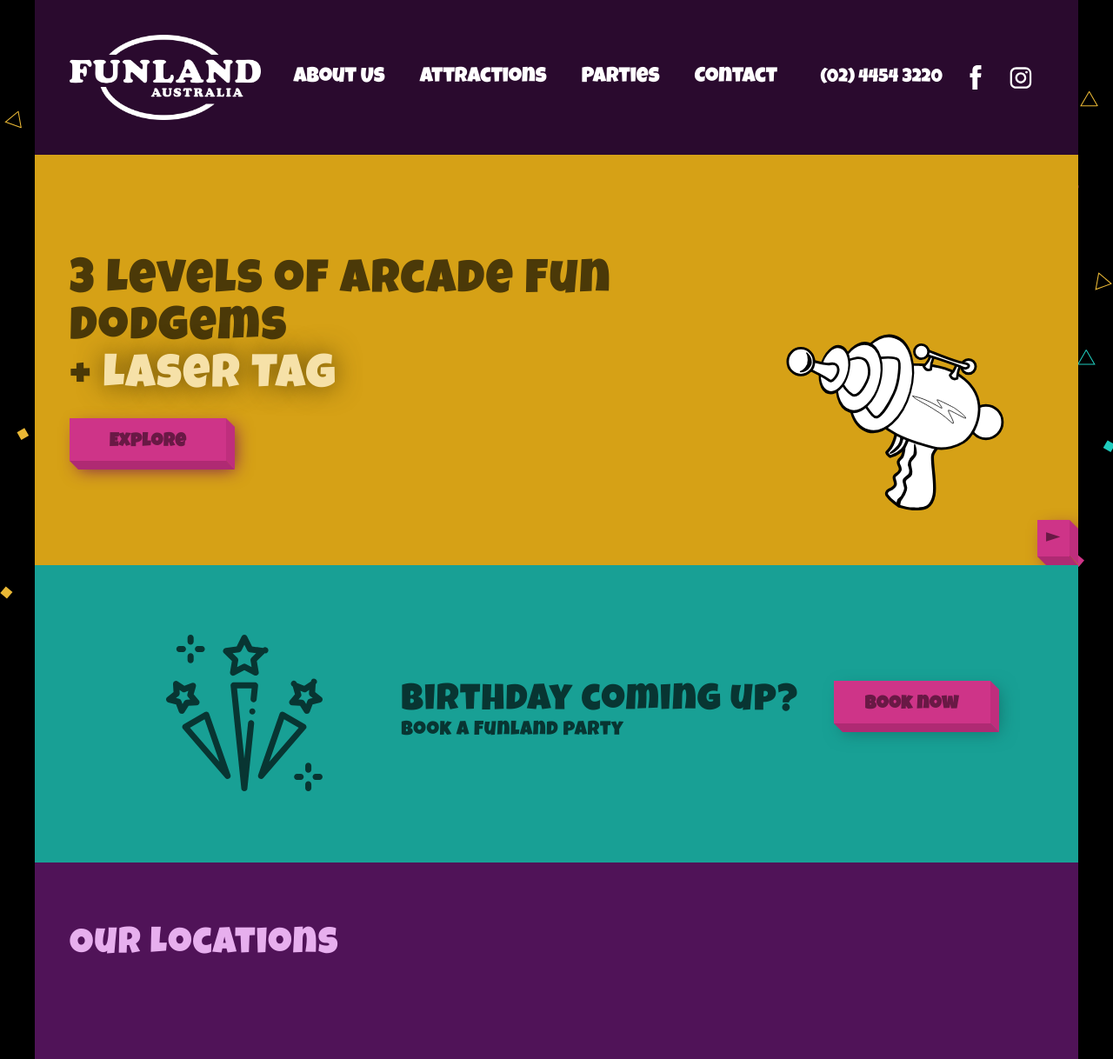
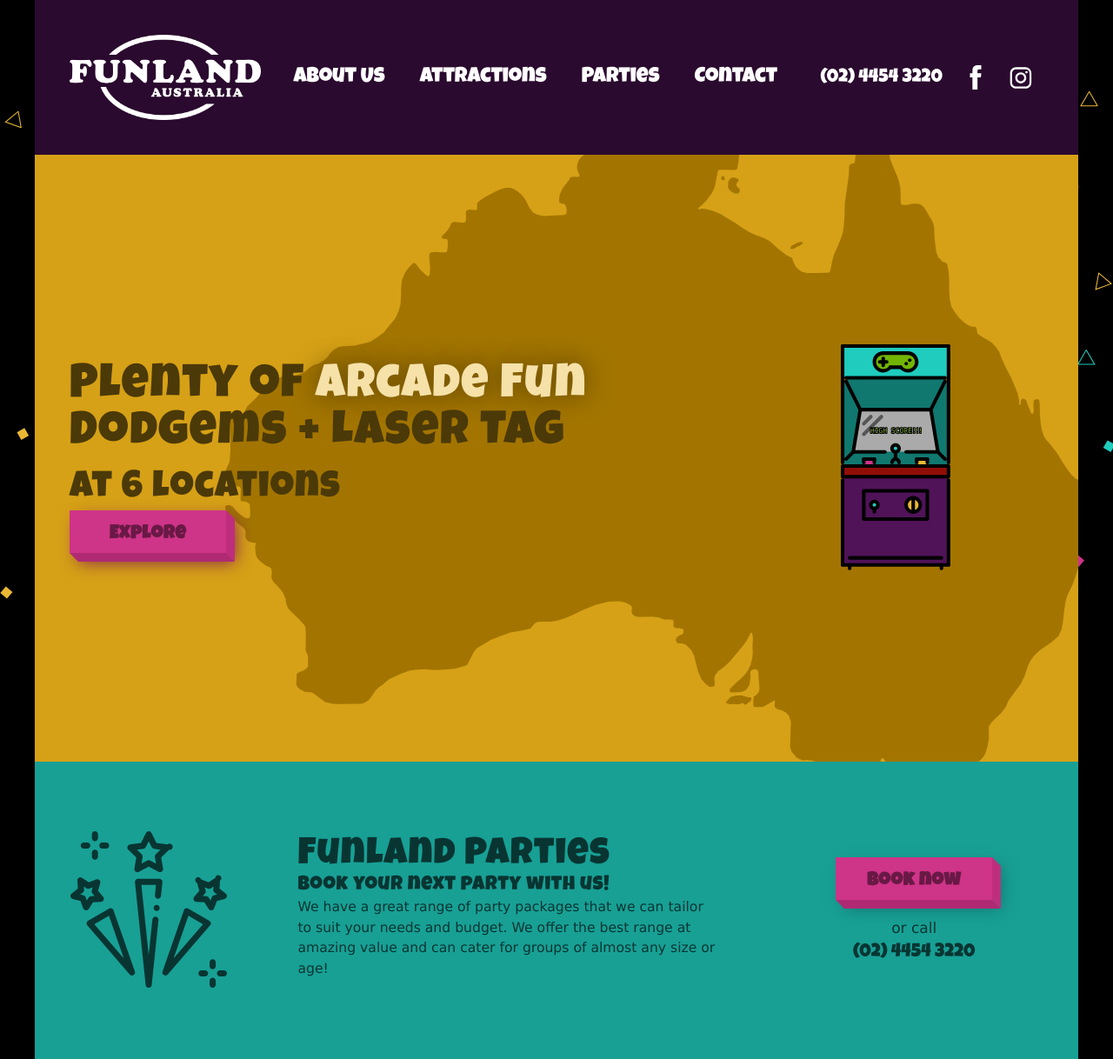
Before and after one commit to angusm73/Funland, a PHP site: page / in a window 1280 px wide. Shown: the top 1218 px of the page at 87% size. Run offline with PHP 8.4, Linux system fonts and the light colour scheme; data that the repository does not hold is empty; some libraries are stand-ins or nearby versions.

Commit message:
Added colors and hero background of Australia

```diff
--- a/src/index.php
+++ b/src/index.php
@@ -8,11 +8,13 @@
 
 <div class="sw p-0">
     <div class="hero">
-        <h1>3 Levels of <span data-item="arcade-machine">Arcade Fun</span> <br><span data-item="dodgem">Dodgems</span> <br>+ <span data-item="laser-gun" class="active">Laser Tag</span></h1>
+        <?=file_get_contents("$_SERVER[DOCUMENT_ROOT]/img/australia.svg")?>
+        <?=file_get_contents("$_SERVER[DOCUMENT_ROOT]/img/gun-2.svg")?>
+        <?=file_get_contents("$_SERVER[DOCUMENT_ROOT]/img/dodgem-2.svg")?>
+        <?=file_get_contents("$_SERVER[DOCUMENT_ROOT]/img/arcade-machine-2.svg")?>
+        <h1>Plenty of <span data-item="arcade-machine" class="active">Arcade Fun</span> <br><span data-item="dodgem">Dodgems</span> + <span data-item="laser-gun">Laser Tag</span></h1>
+        <h2>At 6 locations</h2>
         <button class="btn" onclick="game.initGame()">Explore</button>
-        <?=file_get_contents("$_SERVER[DOCUMENT_ROOT]/img/gun.svg")?>
-        <?=file_get_contents("$_SERVER[DOCUMENT_ROOT]/img/dodgem.svg")?>
-        <?=file_get_contents("$_SERVER[DOCUMENT_ROOT]/img/arcade-machine.svg")?>
         <audio src="/sound/slow-down-baby.wav" id="cheeky-tune"></audio>
         <div class="audio-controls">
             <button class="btn play">&#9658;</button>
@@ -26,10 +28,15 @@
             <?=file_get_contents("$_SERVER[DOCUMENT_ROOT]/img/celebration.svg")?>
         </div>
         <div class="text">
-            <h2>Birthday coming up?</h2>
-            <h3>Book a Funland party</h3>
+            <h2>Funland Parties</h2>
+            <h3>Book your next party with us!</h3>
+            <p>We have a great range of party packages that we can tailor to suit your needs and budget. We offer the best range at amazing value and can cater for groups of almost any size or age!</p>
         </div>
-        <a href="/parties" class="btn">Book now</a>
+        <div class="actions">
+            <a href="/parties" class="btn">Book now</a>
+            <span>or call</span>
+            <a href="tel:0244543220">(02) 4454 3220</a>
+        </div>
     </div>
 </div>
 
--- a/src/scss/_vars.scss
+++ b/src/scss/_vars.scss
@@ -9,7 +9,7 @@
 $purple: #501358;
 $yellow: #EAB835;
 $cyan: #1FCCBE;
-$green: #239E68;
+$green: #72B500;
 $red: #C1160A;
 $pink: #CE3488;
 
--- a/src/scss/main.scss
+++ b/src/scss/main.scss
@@ -296,6 +296,7 @@
 /* --- AUDIO CONTROLS --- */
 .audio-controls {
     position: absolute;
+    display: none;
     bottom: 0;
     right: 0;
     padding: 0 10px 10px 0;
@@ -308,14 +309,10 @@
 /* --- HERO --- */
 .hero {
     position: relative;
-    padding: 120px 40px;
+    padding: 240px 40px;
     background: darken($yellow, 10%);
     color: darken($yellow, 40%);
     overflow: hidden;
-    .info {
-        width: 40%;
-        margin-right: 10%;
-    }
     .img-wrap {
         flex: 1;
         margin: -$pad 0;
@@ -335,6 +332,9 @@
             height: 100%;
         }
     }
+    h1, h2, p, .btn {
+        position: relative;
+    }
     h1 {
         margin-bottom: 20px;
         line-height: 1;
@@ -352,14 +352,23 @@
     }
     svg {
         position: absolute;
-        bottom: 40px;
-        right: 80px;
-        width: 260px;
-        height: 260px;
-        animation: slideFromRight .35s ease-out;
-        &.dodgem, &.arcade-machine {
+        &:not(.australia) {
+            bottom: 200px;
+            right: 80px;
+            width: 260px;
+            height: 300px;
+            animation: slideFromRight .35s ease-out;
+        }
+        &.australia {
+            bottom: -25%;
+            right: -50px;
+            height: 140%;
+            path {
+                fill: #A37500;
+            }
+        }
+        &.dodgem, &.laser-gun {
             display: none;
-            fill: #4B3909;
         }
     }
     @media (min-width: 701px) and (max-width: 1000px) {
@@ -368,7 +377,7 @@
     @media (min-width: 501px) and (max-width: 700px) {
         padding-top: $pad;
         padding-bottom: $pad*2;
-        svg {
+        svg:not(.australia) {
             width: 200px;
             height: 200px;
         }
@@ -376,7 +385,7 @@
     @media (max-width: 500px) {
         padding-top: $mobile-pad;
         padding-bottom: 240px;
-        svg {
+        svg:not(.australia) {
             width: 160px;
             height: 160px;
         }
@@ -386,14 +395,14 @@
 /* --- CTA ROW --- */
 .cta-row {
     position: relative;
-    padding: 80px 40px;
+    padding: $pad $pad/2;
     background: darken($cyan, 10%);
     color: darken($cyan, 34%);
     display: flex;
     justify-content: center;
     align-items: center;
     .img-wrapper {
-        width: 25%;
+        flex-basis: 19%;
         text-align: center;
         svg {
             fill: currentColor;
@@ -401,14 +410,30 @@
         }
     }
     .text {
-        margin: 0 40px;
-        h3 {
-            margin-bottom: 0;
+        flex-basis: 50%;
+        padding: 0 $pad;
+    }
+    .actions {
+        display: flex;
+        flex-basis: 31%;
+        flex-direction: column;
+        align-items: center;
+        span {
+            margin-bottom: 0.25em;
+            font-size: 1.2em;
+            line-height: 1.5;
+        }
+        a:not(.btn) {
+            @extend %link;
+            font-family: $heading-font;
+            font-size: 1.5em;
+            color: inherit;
         }
     }
     .btn {
-        margin-top: -26px;
+        margin-bottom: 20px;
         box-shadow: 10px 10px 20px darken($cyan, 20%);
+        white-space: nowrap;
         &:hover {
             box-shadow: 15px 15px 30px darken($cyan, 20%);
         }
@@ -416,13 +441,15 @@
             box-shadow: 5px 5px 30px darken($cyan, 20%);
         }
     }
-    @media (min-width: 1281px) {
-        padding-left: 0;
+    @media (min-width: 741px) {
     }
     @media (max-width: 740px) {
         flex-direction: column;
         text-align: center;
-        .text, .btn {
+        .text {
+            padding: 0;
+        }
+        .text, .actions {
             margin-top: 20px;
         }
         .img-wrapper {
```
Also changed, not shown: src/css/main.css, src/img/arcade-machine-2.svg (added), src/img/australia.svg (added), src/img/dodgem-2.svg (added), src/img/gun-2.svg (added).
